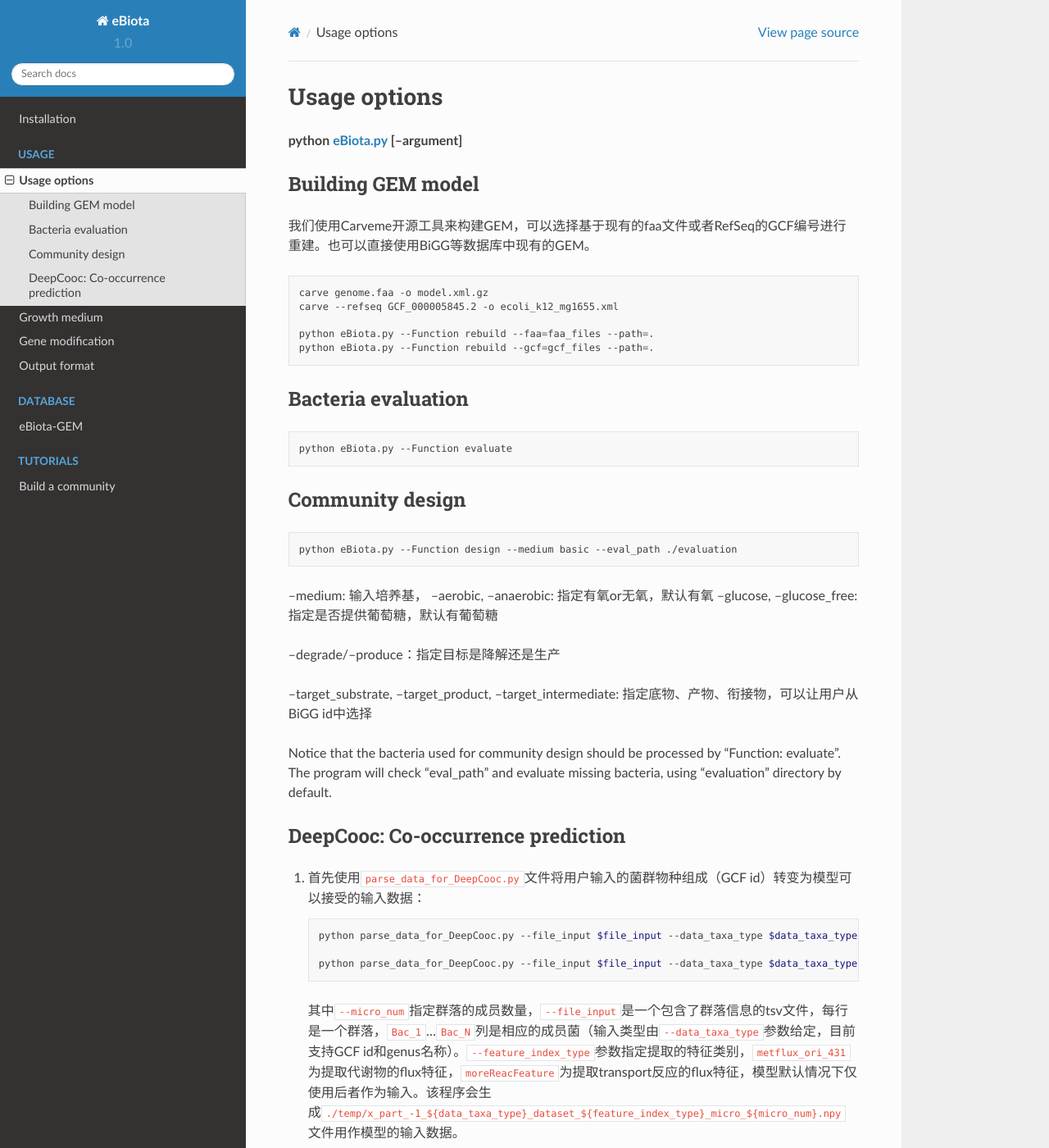
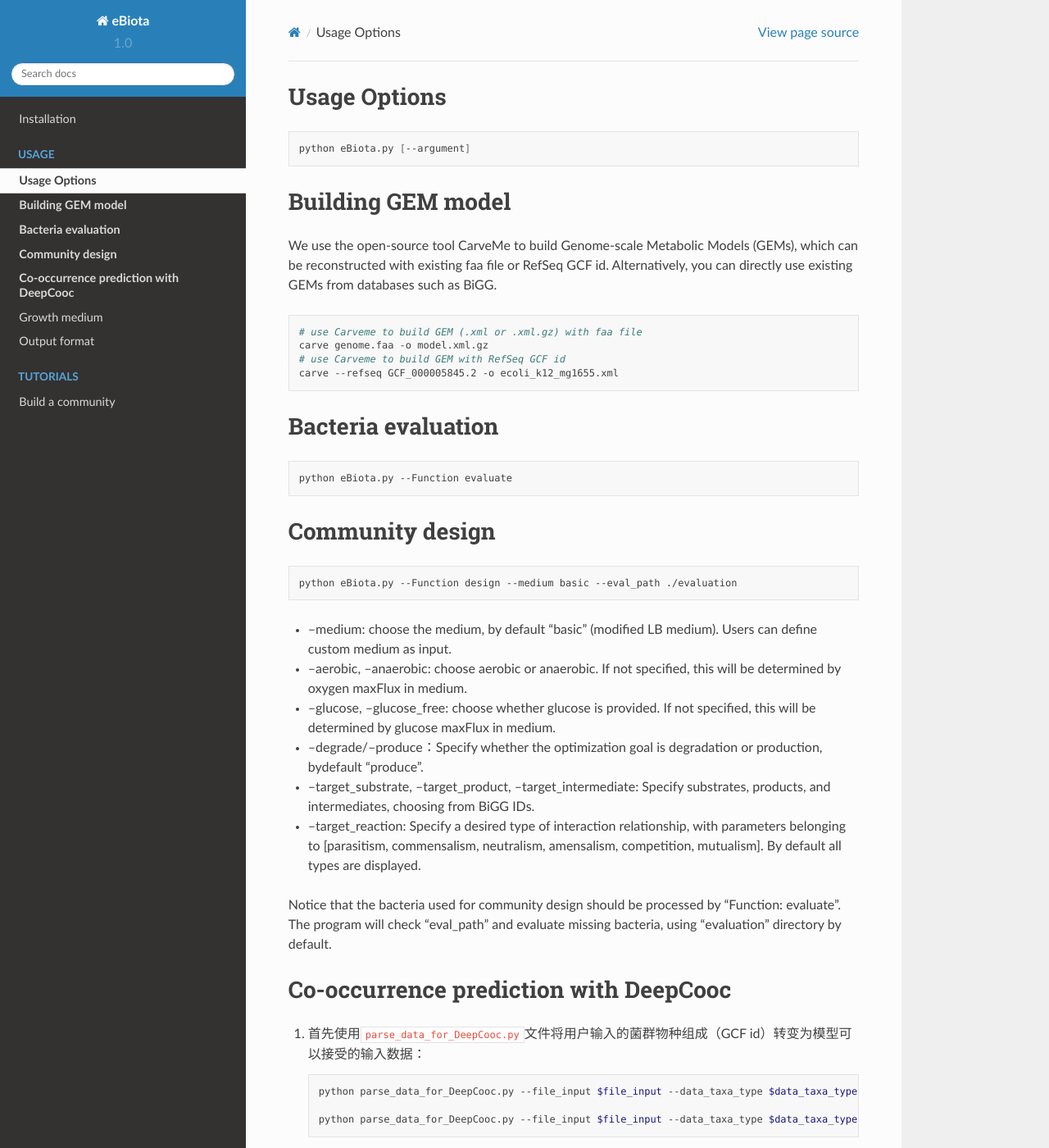
Before and after one commit to allons42/e-Biota, a Sphinx documentation site: the page built from docs/usage/option.md, in a window 1280 px wide and 1400 px high. Shown: the whole window at 82% size. Built offline with Sphinx 7.4.7 and the Read the Docs theme 2.0.0, drawn with Linux system fonts in a browser that asks for light colours; pages that are not in the unit, such as notebooks, are missing from menus; some of the changed text lies outside the part shown.

Commit message:
update docs

````diff
--- a/docs/usage/option.md
+++ b/docs/usage/option.md
@@ -1,47 +1,42 @@
-Usage options
-=====
-
-
-**python [eBiota.py](http://eBiota.py) [--argument]**
-
-
-Building GEM model
-------------
-
-我们使用Carveme开源工具来构建GEM，可以选择基于现有的faa文件或者RefSeq的GCF编号进行重建。也可以直接使用BiGG等数据库中现有的GEM。
+## Usage Options
 
 ```bash
-carve genome.faa -o model.xml.gz
-carve --refseq GCF_000005845.2 -o ecoli_k12_mg1655.xml
-
-python eBiota.py --Function rebuild --faa=faa_files --path=.
-python eBiota.py --Function rebuild --gcf=gcf_files --path=.
+python eBiota.py [--argument]
 ```
 
-Bacteria evaluation
-------------
+## **Building GEM model**
+
+We use the open-source tool CarveMe to build Genome-scale Metabolic Models (GEMs), which can be reconstructed with existing faa file or RefSeq GCF id. Alternatively, you can directly use existing GEMs from databases such as BiGG.
+
+```bash
+# use Carveme to build GEM (.xml or .xml.gz) with faa file
+carve genome.faa -o model.xml.gz
+# use Carveme to build GEM with RefSeq GCF id
+carve --refseq GCF_000005845.2 -o ecoli_k12_mg1655.xml
+```
+
+## **Bacteria evaluation**
 
 ```bash
 python eBiota.py --Function evaluate
 ```
 
-Community design
-------------
+## **Community design**
 
 ```bash
 python eBiota.py --Function design --medium basic --eval_path ./evaluation
 ```
 
---medium: 输入培养基， --aerobic, --anaerobic: 指定有氧or无氧，默认有氧 --glucose, --glucose_free: 指定是否提供葡萄糖，默认有葡萄糖
-
---degrade/--produce：指定目标是降解还是生产
-
---target_substrate, --target_product, --target_intermediate: 指定底物、产物、衔接物，可以让用户从BiGG id中选择
+- --medium: choose the medium, by default “basic” (modified LB medium). Users can define custom medium as input.
+- --aerobic, --anaerobic: choose aerobic or anaerobic. If not specified, this will be determined by oxygen maxFlux in medium.
+- --glucose, --glucose_free: choose whether glucose is provided. If not specified, this will be determined by glucose maxFlux in medium.
+- --degrade/--produce：Specify whether the optimization goal is degradation or production, bydefault “produce”.
+- --target_substrate, --target_product, --target_intermediate: Specify substrates, products, and intermediates, choosing from BiGG IDs.
+- --target_reaction: Specify a desired type of interaction relationship, with parameters belonging to [parasitism, commensalism, neutralism, amensalism, competition, mutualism]. By default all types are displayed.
 
 Notice that the bacteria used for community design should be processed by “Function: evaluate”. The program will check “eval_path” and evaluate missing bacteria, using “evaluation” directory by default.
 
-DeepCooc: Co-occurrence prediction
-------------
+## **Co-occurrence prediction with DeepCooc**
 
 1. 首先使用`parse_data_for_DeepCooc.py`文件将用户输入的菌群物种组成（GCF id）转变为模型可以接受的输入数据：
 
@@ -56,21 +51,21 @@ DeepCooc: Co-occurrence prediction
 2. 使用`hiorco_DeepCooc_main.py`文件进行菌群共存情况预测：
 
    ```bash
-   python hiorco_DeepCooc_main.py --test_x ./temp/x_part_-1_${data_taxa_type}_dataset_moreReacFeature_micro_${micro_num}.npy \\
-       --test_x_met ./temp/x_part_-1_${data_taxa_type}_dataset_moreReacFeature_micro_${micro_num}.npy \\
-       --test_y ./temp/y_part_-1_${data_taxa_type}_dataset_moreReacFeature_micro_${micro_num}.npy \\
-       --micro_num $micro_num \\
-       --input_tsv $file_input \\
-       --saved_dir $saved_dir \\
-       --model_mode FC_mergedCNN \\
-       --dl_model_path ../data/model_file/model_weights.pth \\
+   python hiorco_DeepCooc_main.py --test_x ./temp/x_part_-1_${data_taxa_type}_dataset_moreReacFeature_micro_${micro_num}.npy \\\\
+       --test_x_met ./temp/x_part_-1_${data_taxa_type}_dataset_moreReacFeature_micro_${micro_num}.npy \\\\
+       --test_y ./temp/y_part_-1_${data_taxa_type}_dataset_moreReacFeature_micro_${micro_num}.npy \\\\
+       --micro_num $micro_num \\\\
+       --input_tsv $file_input \\\\
+       --saved_dir $saved_dir \\\\
+       --model_mode FC_mergedCNN \\\\
+       --dl_model_path ../data/model_file/model_weights.pth \\\\
    ```
 
    其中`--test_x`和`--test_x_met`分别接收上述`moreReacFeature`和`metflux_ori_431`生成的输入特征（其中`--test_x_met`可以设为None而不启用这部分特征信息）。`--input_tsv`和`--micro_num`的输入与上文一致。`--saved_dir`为输出结果目录，`--dl_model_path`和`--model_mode`给定模型信息。输出的文件为在输入的tsv文件后添加两列`DeepCooc_pred_value`和`DeepCooc_Co_occurrence`分别为模型预测的菌群共存得分（0-1之间的数越接近1越倾向于共存）以及模型预测的共存情况（0为不共存1为共存）。
 
 3. 除了`DeepCooc`的共存预测指标外，我们还提供来自其他文献的菌群相互作用指标：
 
-   ```bash
+   ```
    python other_filter_label.py --file_input $file_input --file_out $file_out
    ```
 
````
Also changed, not shown: README.md (added, +18 -0 lines), README.rst (deleted, +0 -7 lines), docs/database/gem.md (deleted, +0 -7 lines), docs/install.md (+28 -31 lines), docs/usage/modification.md (deleted, +0 -33 lines), docs/usage/output.md (+18 -29 lines).
